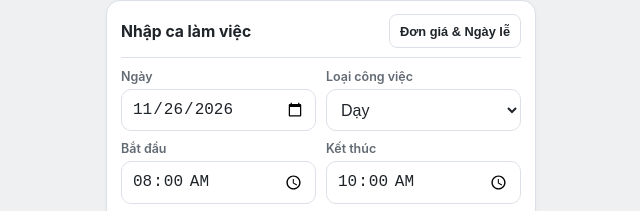
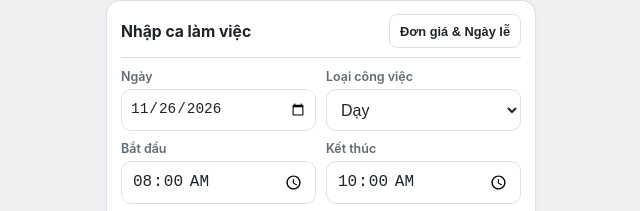
Before and after one commit to nguyenthuythieny/B-ng-Ch-m-C-ng, a plain HTML site: page index.html in a window 1280 px wide. Shown: the part 139-350 px from the top of the page, 319-959 px from the left. Drawn offline with Linux system fonts and the light colour scheme.

```diff
--- a/index.html
+++ b/index.html
@@ -118,6 +118,7 @@
       font-weight: 600;
       margin-bottom: 5px;
     }
+    /* Cỡ chữ >= 16px giúp iPhone 15 Pro không tự zoom khi chạm nhập liệu */
     input, select, button {
       display: block;
       width: 100%;
@@ -131,7 +132,14 @@
       background: #fff;
       color: var(--ink);
     }
-    input[type="date"],
+    input[type="date"] {
+      -webkit-appearance: none;
+      appearance: none;
+      padding: 9px 8px;
+      font-size: 0.9rem;
+      line-height: 1.2;
+      white-space: nowrap;
+    }
     input[type="time"],
     input[type="month"] {
       -webkit-appearance: none;
```
